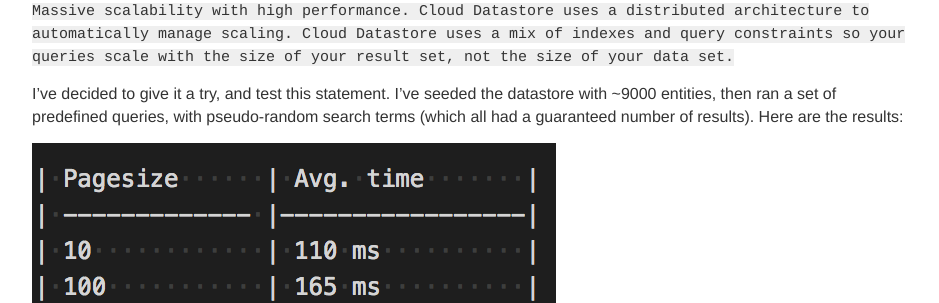
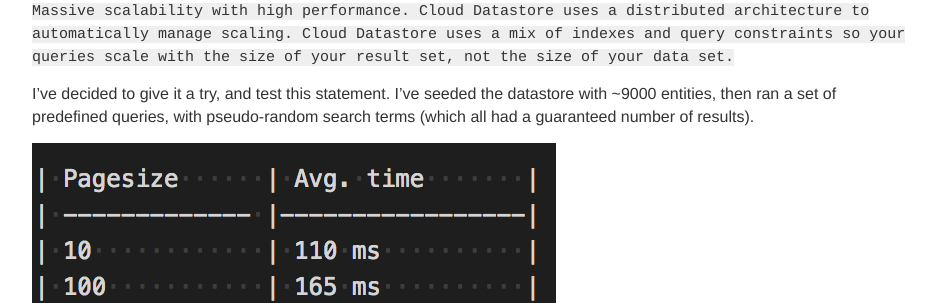
Before and after one commit to santatamas/blog, a Jekyll site: the page built from _posts/2017-09-27-Evaluating-CloudDatastore.md, in a window 1280 px wide and 900 px high, scrolled down 328 px. Shown: the part 175-478 px from the top of the window, without its empty margins (168-1107 px from the left). Built offline with Jekyll 4.4.1, drawn with Linux system fonts in a browser that asks for light colours; comment, search, counter and statistics services are not loaded; some of the changed text lies outside the part shown.

Commit message:
formatting

````diff
--- a/_posts/2017-09-27-Evaluating-CloudDatastore.md
+++ b/_posts/2017-09-27-Evaluating-CloudDatastore.md
@@ -16,7 +16,6 @@ Cloud Datastore is advertised as:
 ``` Massive scalability with high performance. Cloud Datastore uses a distributed architecture to automatically manage scaling. Cloud Datastore uses a mix of indexes and query constraints so your queries scale with the size of your result set, not the size of your data set.```
 
 I've decided to give it a try, and test this statement. I've seeded the datastore with ~9000 entities, then ran a set of predefined queries, with pseudo-random search terms (which all had a guaranteed number of results).
-Here are the results:
 
 ![](/images/articles/testresult.png "Query test result")
 
@@ -45,7 +44,7 @@ What can we do then? I did what's considered the standard fall-back solution in
 I could tweak this by inserting word fragments into the search tags, but for now I guess it's good-enough for my purposes. Obviously, I don't consider this a proper and long-term solution.
 
 # Backup / Restore
-Doing backups and restores are surprisingly easy.
+Doing backups and restores is surprisingly easy.
 
 First, you have to enable the Admin application on the Cloud Console:
 ![alt text](/images/articles/console_admin.png "Admin section")
````
